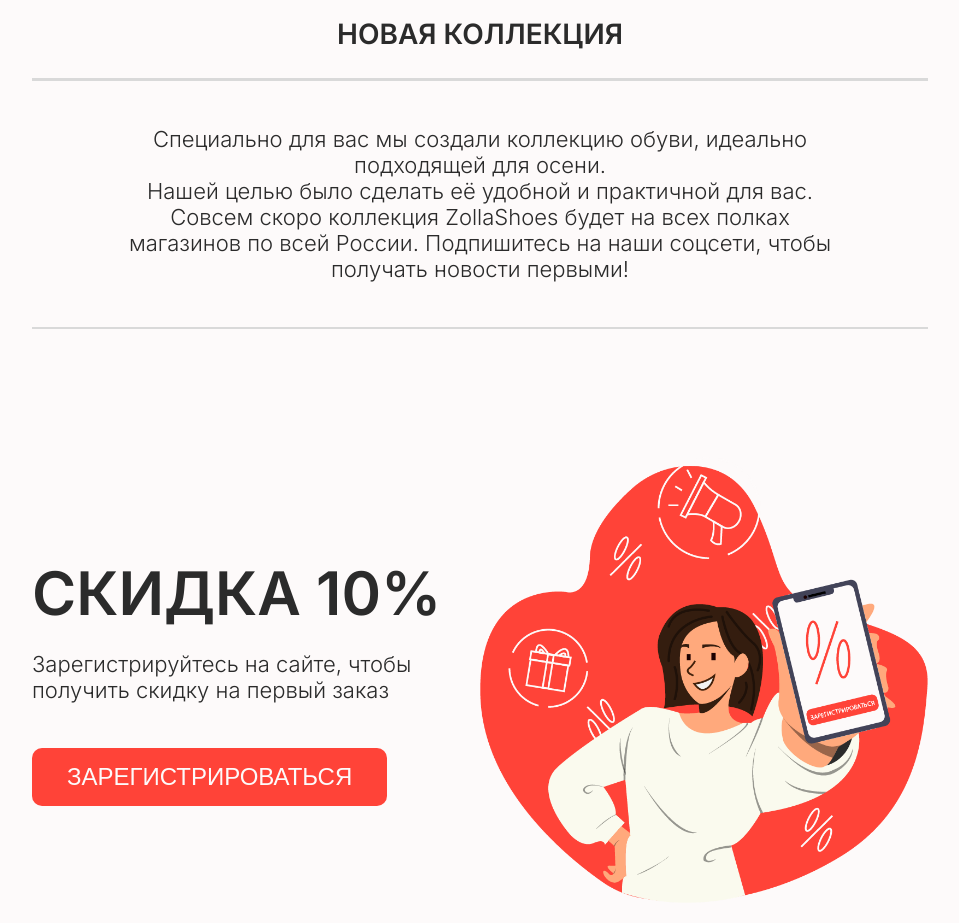
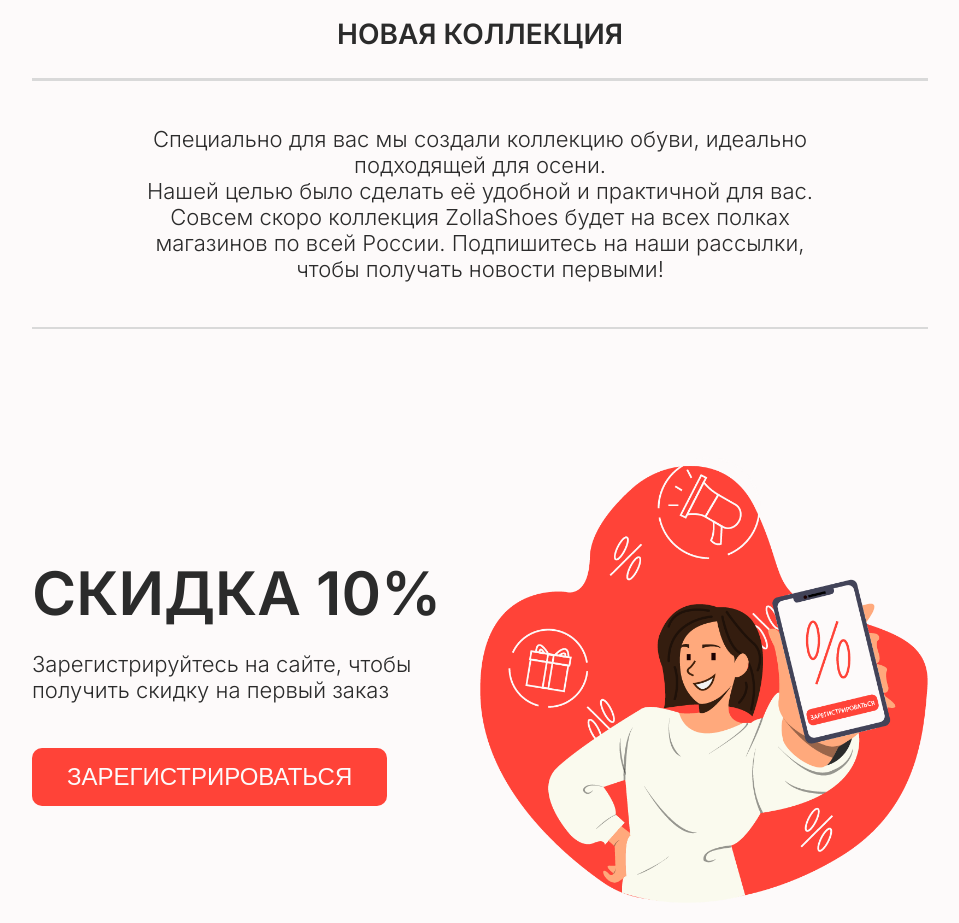
Before and after one commit to vikakkkkkkk/Zolla_Shoes, a plain HTML site: page index.html in a window 1280 px wide. Shown: the part 1000-1923 px from the top of the page, without its empty margins (160-1119 px from the left). Drawn offline with Linux system fonts and the light colour scheme; a web font is replaced by a local one.

Commit message:
Update index.html

```diff
--- a/index.html
+++ b/index.html
@@ -89,7 +89,7 @@
             <p class="collection__text-subtitle">Специально для вас мы создали коллекцию обуви, идеально подходящей для
                 осени. </br>Нашей целью было сделать её удобной и практичной для вас.</br> Совсем скоро коллекция
                 ZollaShoes
-                будет на всех полках магазинов по всей России. Подпишитесь на наши соцсети, чтобы получать новости
+                будет на всех полках магазинов по всей России. Подпишитесь на наши рассылки, чтобы получать новости
                 первыми!
             </p>
         </div>
```
